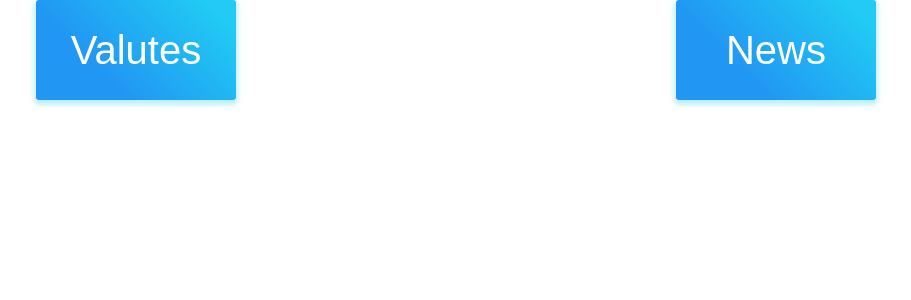
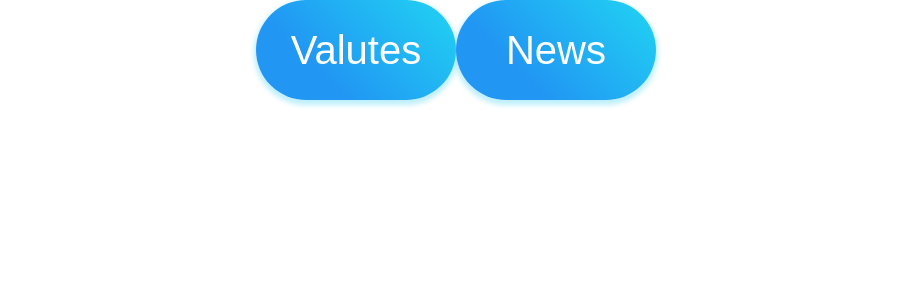
Before and after one commit to saprosontorontomento/react-redux-valutes, a React (Create React App) app: page / in a window 1280 px wide. Shown: the top 300 px of the page, without its empty margins (184-1095 px from the left). Built offline with nearby package versions, Linux system fonts and the light colour scheme.

Commit message:
add news

```diff
--- a/src/components/Header/Header.js
+++ b/src/components/Header/Header.js
@@ -6,10 +6,19 @@ import { Link } from "react-router-dom";
 
 const Header = () => {
     return (
-        <div className="header">
-            <Link to='/valutes'><button className="header__btn">Valutes</button></Link>
-            <Link to='/#'><button className="header__btn">News</button></Link>
-        </div>
+        <header className="header">
+            <nav className="header__nav">
+                <ul className="nav__list">
+                    <li className="nav__item">
+                        <Link to='/valutes'><button className="header__btn">Valutes</button></Link>
+                    </li>
+                    <li className="nav__item">
+                        <Link to='/news'><button className="header__btn">News</button></Link>
+                    </li>
+                </ul>
+            </nav>
+
+        </header>
     );
 };
 
--- a/src/components/Header/Header.scss
+++ b/src/components/Header/Header.scss
@@ -1,12 +1,19 @@
 .header {
     display: flex;
-    justify-content: space-around;
+    justify-content: center;
+
+
+    &__nav {
+        display: flex;
+        justify-content: space-between;
+    }
+
     &__btn {
         font-size: 40px;
         color: white;
         background: linear-gradient(45deg, #2196F3 30%, #21CBF3 90%);
         border: 0px;
-        border-radius: 3px;
+        border-radius: 50px;
         box-shadow: 0 3px 5px 2px rgba(33, 203, 243, .3);
         color: white;
         height: 100px;
@@ -16,4 +23,16 @@
         cursor: pointer;
 
     }
+
+
 }
+
+.nav {
+    &__list {
+        display: flex;
+    }
+
+    &__item {
+        list-style: none;
+    }
+}
```
